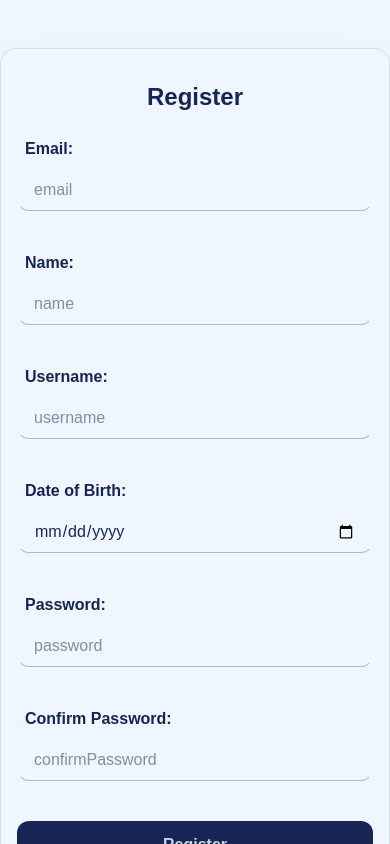
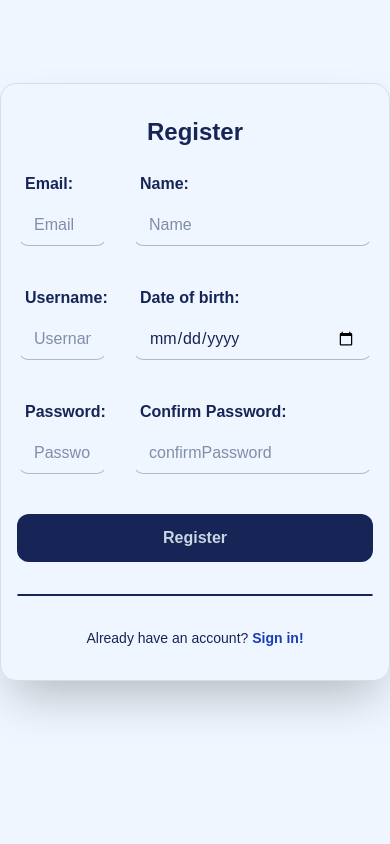
Before and after one commit to nnitiV/BoardWorld, a Next.js app in the folder ui/: page /register in a window 390 px wide. Shown: the top 844 px of the page. Built offline with nearby package versions, Linux system fonts and the light colour scheme; a web font is replaced by a local one.

Commit message:
refactor(frontend): Refactored frontend and did some bug fixing.

```diff
--- a/ui/src/app/(auth)/login/page.tsx
+++ b/ui/src/app/(auth)/login/page.tsx
@@ -1,5 +1,9 @@
 "use client";
 
+import CheckboxInput from "@/components/form/CheckboxInput";
+import ErrorDiv from "@/components/form/ErrorDiv";
+import FormButton from "@/components/form/FormsButton";
+import TextInput from "@/components/form/TextInput";
 import { useLoginMutation } from "@/hooks/useAuthMutation";
 import { useDeviceId } from "@/hooks/useDeviceId";
 import Link from "next/link";
@@ -13,72 +17,47 @@ export default function Login() {
   const errorMessage =
     error?.response?.data?.message || "An unexpected network error occurred.";
   const deviceIdRef = useDeviceId();
+
   const handleSubmit = async (e: React.SubmitEvent<HTMLFormElement>) => {
     e.preventDefault();
     const deviceId = deviceIdRef.current;
     loginUser({ login, password, rememberMe, deviceId });
   };
+
   return (
     <div className="min-h-[calc(100vh-80px)] w-full flex items-center justify-center py-12">
       <div className="shadow-2xl w-full mx-auto p-4 py-8 border text-blue-950 border-black/10 rounded-2xl md:w-1/3 ">
         <h1 className=" text-2xl font-semibold text-center mb-8">Login</h1>
-        {isError && (
-          <div className="bg-red-50 border mb-6 border-red-200 text-red-700 px-4 py-3 rounded-xl text-sm font-medium animate-fade-in">
-            {errorMessage}
-          </div>
-        )}
+        <ErrorDiv isError={isError} errorMessage={errorMessage} />
         <form onSubmit={handleSubmit} className="flex flex-col gap-8">
-          <div className="flex flex-col mb-4 gap-2">
-            <label htmlFor="login" className="ms-2 text-blue-950 font-bold">
-              Login:
-            </label>
-            <input
+          <TextInput
             type="text"
             id="login"
-              name="login"
             placeholder="login"
-              value={login}
+            label="Login:"
+            inputValue={login}
             onChange={(e) => setLogin(e.target.value)}
-              className="border border-transparent border-b-black/25 rounded-xl px-4 py-2 outline-0 transition-all focus:shadow-sm focus:border-blue-950"
+            classes="flex flex-col mb-4 gap-2"
           />
-          </div>
-          <div className="flex flex-col mb-4 gap-2">
-            <label htmlFor="password" className="ms-2 text-blue-950 font-bold">
-              password:
-            </label>
-            <input
+          <TextInput
             type="password"
             id="password"
-              name="password"
             placeholder="password"
-              value={password}
+            label="Password:"
+            inputValue={login}
             onChange={(e) => setPassword(e.target.value)}
-              className="border border-transparent border-b-black/25 rounded-xl px-4 py-2 outline-0 transition-all focus:shadow-sm focus:border-blue-950"
+            classes="flex flex-col mb-4 gap-2"
           />
-          </div>
-          <div className="remember-me-container w-fit ps-1">
-            <input
-              type="checkbox"
+          <CheckboxInput
+            label="Remember me"
             id="remember-me"
-              name="_remember_me"
             checked={rememberMe}
-              onChange={(e) => setRememberMe(e.target.checked)}
-              className="appearance-none w-3 h-3 border me-2 rounded-xl cursor-pointer transition-all checked:bg-black"
+            setChecked={setRememberMe}
+            classes="remember-me-container w-fit ps-1"
           />
-            <label
-              htmlFor="remember-me"
-              className="text-blue-950 font-semibold cursor-pointer"
-            >
-              Remember me
-            </label>
-          </div>
-          <button
-            type="submit"
-            disabled={isPending}
-            className="bg-blue-950 w-full block mx-auto text-slate-300 font-bold px-10 py-3 rounded-xl transition-all cursor-pointer hover:bg-blue-900 focus:ring-4 focus:ring-blue-100"
-          >
+          <FormButton isPending={isPending} >
               {isPending ? "Logging in..." : "Login"}
-          </button>
+          </FormButton>
         </form>
         <hr className="my-8 border border-blue-950 rounded-2xl" />
         <div className="text-center text-sm text-slate-600 space-y-2">
--- a/ui/src/app/(auth)/register/page.tsx
+++ b/ui/src/app/(auth)/register/page.tsx
@@ -1,4 +1,8 @@
 "use client";
+import DateInput from "@/components/form/DateInput";
+import ErrorDiv from "@/components/form/ErrorDiv";
+import FormButton from "@/components/form/FormsButton";
+import TextInput from "@/components/form/TextInput";
 import { useRegisterMutation } from "@/hooks/useAuthMutation";
 import { RegisterCredentials } from "@/types/auth.type";
 import { isStrongPassword, isValidEmail } from "@/utils/validator";
@@ -18,6 +22,7 @@ export default function Register() {
   const { mutate: register, isPending, isError, error } = useRegisterMutation();
   const errorMessage =
     error?.response?.data?.message || "An unexpected network error occurred.";
+
   const handleSettingsChange = (
     event: ChangeEvent<HTMLInputElement, HTMLInputElement>,
   ) => {
@@ -29,6 +34,7 @@ export default function Register() {
       [fieldName]: newValue,
     }));
   };
+
   const handleSubmit = async (e: React.SubmitEvent<HTMLFormElement>) => {
     e.preventDefault();
     if (
@@ -42,12 +48,14 @@ export default function Register() {
       setLocalError("Please, provide value for all fields.");
       return;
     }
-    if(!isValidEmail(registerUser.email)){
+    if (!isValidEmail(registerUser.email)) {
       setLocalError("Please, provide a valid email.");
       return;
     }
-    if(!isStrongPassword(registerUser.password)){
-        setLocalError("Please, provide a strong password (Bigger than 8 characters, lowercase, uppercase and a number).");
+    if (!isStrongPassword(registerUser.password)) {
+      setLocalError(
+        "Please, provide a strong password (Bigger than 8 characters, lowercase, uppercase and a number).",
+      );
       return;
     }
     if (registerUser.password !== confirmPassword) {
@@ -63,112 +71,69 @@ export default function Register() {
         <h1 className="text-center text-2xl text-blue-950 font-bold mb-6">
           Register
         </h1>
-        {(localError || isError) && (
-          <div className="bg-red-50 border mb-6 border-red-200 text-red-700 px-4 py-3 rounded-xl text-sm font-medium animate-fade-in">
-            {localError || errorMessage}
-          </div>
-        )}
+        <ErrorDiv isError={isError} errorMessage={errorMessage} />
         <form
           onSubmit={handleSubmit}
           className="grid grid-cols-1 md:grid-cols-2 gap-6"
         >
-          <div className="flex flex-col mb-4 gap-2">
-            <label htmlFor="email" className="ms-2 text-blue-950 font-bold">
-              Email:
-            </label>
-            <input
+          <TextInput
+            label="Email:"
+            placeholder="Email"
+            id="email"
+            inputValue={registerUser.email}
+            onChange={handleSettingsChange}
             type="email"
-              id="email"
-              name="email"
-              placeholder="email"
-              value={registerUser.email}
+            classes="flex flex-col mb-4 gap-2"
+          />
+          <TextInput
+            label="Name:"
+            placeholder="Name"
+            id="name"
+            inputValue={registerUser.name}
             onChange={handleSettingsChange}
-              className="border border-transparent border-b-black/25 rounded-xl px-4 py-2 outline-0 transition-all focus:shadow-sm focus:border-blue-950"
+            type="email"
+            classes="flex flex-col mb-4 gap-2"
           />
-          </div>
-          <div className="flex flex-col mb-4 gap-2">
-            <label htmlFor="name" className="ms-2 text-blue-950 font-bold">
-              Name:
-            </label>
-            <input
-              type="text"
-              id="name"
-              name="name"
-              placeholder="name"
-              value={registerUser.name}
+          <TextInput
+            label="Username:"
+            placeholder="Username"
+            id="username"
+            inputValue={registerUser.username}
             onChange={handleSettingsChange}
-              className="border border-transparent border-b-black/25 rounded-xl px-4 py-2 outline-0 transition-all focus:shadow-sm focus:border-blue-950"
+            type="email"
+            classes="flex flex-col mb-4 gap-2"
           />
-          </div>
-          <div className="flex flex-col mb-4 gap-2">
-            <label htmlFor="username" className="ms-2 text-blue-950 font-bold">
-              Username:
-            </label>
-            <input
-              type="text"
-              id="username"
-              name="username"
-              placeholder="username"
-              value={registerUser.username}
-              onChange={handleSettingsChange}
-              className="border border-transparent border-b-black/25 rounded-xl px-4 py-2 outline-0 transition-all focus:shadow-sm focus:border-blue-950"
-            />
-          </div>
-          <div className="flex flex-col mb-4 gap-2">
-            <label
-              htmlFor="dateOfBirth"
-              className="ms-2 text-blue-950 font-bold"
-            >
-              Date of Birth:
-            </label>
-            <input
-              type="date"
+          <DateInput
+            label="Date of birth:"
+            placeholder="dd/mm/yyyy"
             id="dateOfBirth"
-              name="dateOfBirth"
-              placeholder="dateOfBirth"
             value={registerUser.dateOfBirth}
             onChange={handleSettingsChange}
-              className="border border-transparent border-b-black/25 rounded-xl px-4 py-2 outline-0 transition-all focus:shadow-sm focus:border-blue-950"
+            classes="flex flex-col mb-4 gap-2"
           />
-          </div>
-          <div className="flex flex-col mb-4 gap-2">
-            <label htmlFor="password" className="ms-2 text-blue-950 font-bold">
-              Password:
-            </label>
-            <input
-              type="password"
+          <TextInput
+            label="Password:"
+            placeholder="Password"
             id="password"
-              name="password"
-              placeholder="password"
-              value={registerUser.password}
+            inputValue={registerUser.password}
             onChange={handleSettingsChange}
-              className="border border-transparent border-b-black/25 rounded-xl px-4 py-2 outline-0 transition-all focus:shadow-sm focus:border-blue-950"
+            type="email"
+            classes="flex flex-col mb-4 gap-2"
           />
-          </div>
-          <div className="flex flex-col mb-4 gap-2">
-            <label
-              htmlFor="confirmPassword"
-              className="ms-2 text-blue-950 font-bold"
-            >
-              Confirm Password:
-            </label>
-            <input
-              type="password"
+          <TextInput
+            label="Confirm Password:"
+            placeholder="confirmPassword"
             id="confirmPassword"
-              name="confirmPassword"
-              placeholder="confirmPassword"
-              value={confirmPassword}
+            inputValue={confirmPassword}
             onChange={(e) => setConfirmPassword(e.target.value)}
-              className="border border-transparent border-b-black/25 rounded-xl px-4 py-2 outline-0 transition-all focus:shadow-sm focus:border-blue-950"
+            type="email"
+            classes="flex flex-col mb-4 gap-2"
           />
-          </div>
-          <button
-            type="submit"
-            disabled={isPending}
-            className="md:col-span-2 bg-blue-950 w-full block mx-auto text-slate-300 font-bold px-10 py-3 rounded-xl transition-all cursor-pointer hover:bg-blue-900 focus:ring-4 focus:ring-blue-100"
-          >
-            Register
-          </button>
+          <FormButton
+            isPending={isPending}
+            classes="col-span-2">
+              {isPending ? "Regitering..." : "Register"}
+            </FormButton>
         </form>
         <hr className="my-8 border border-blue-950 rounded-2xl" />
         <div className="text-center text-sm text-slate-600 space-y-2">
--- /dev/null
+++ b/ui/src/components/form/CheckboxInput.tsx
@@ -0,0 +1,34 @@
+interface CheckboxInputProps {
+  classes: string;
+  label: string;
+  id: string;
+  checked: boolean;
+  setChecked: (value: boolean) => void;
+}
+
+export default function CheckboxInput({
+  classes,
+  label,
+  id,
+  checked,
+  setChecked,
+}: CheckboxInputProps) {
+  return (
+    <div className={classes}>
+      <input
+        type="checkbox"
+        id={id}
+        name={id}
+        checked={checked}
+        onChange={(e) => setChecked(e.target.checked)}
+        className="appearance-none w-3 h-3 border me-2 rounded-xl cursor-pointer transition-all checked:bg-black"
+      />
+      <label
+        htmlFor={id}
+        className="text-blue-950 font-semibold cursor-pointer"
+      >
+        {label}
+      </label>
+    </div>
+  );
+}
--- /dev/null
+++ b/ui/src/components/form/DateInput.tsx
@@ -0,0 +1,34 @@
+interface DateInputProps {
+  classes: string;
+  label: string;
+  id: string;
+  placeholder: string;
+  value: string;
+  onChange: (event: React.ChangeEvent<HTMLInputElement>) => void;
+}
+
+export default function DateInput({
+  classes,
+  label,
+  id,
+  placeholder,
+  value,
+  onChange,
+}: DateInputProps) {
+  return (
+    <div className={classes}>
+      <label htmlFor="dateOfBirth" className="ms-2 text-blue-950 font-bold">
+        {label}
+      </label>
+      <input
+        type="date"
+        id={id}
+        name={id}
+        placeholder={placeholder}
+        value={value}
+        onChange={onChange}
+        className="border border-transparent border-b-black/25 rounded-xl px-4 py-2 outline-0 transition-all focus:shadow-sm focus:border-blue-950"
+      />
+    </div>
+  );
+}
--- /dev/null
+++ b/ui/src/components/form/ErrorDiv.tsx
@@ -0,0 +1,16 @@
+interface ErrorDivProps {
+  isError: boolean;
+  errorMessage: string;
+}
+
+export default function ErrorDiv({ isError, errorMessage }: ErrorDivProps) {
+  return (
+    <>
+      {isError && (
+        <div className="bg-red-50 border mb-6 border-red-200 text-red-700 px-4 py-3 rounded-xl text-sm font-medium animate-fade-in">
+          {errorMessage}
+        </div>
+      )}
+    </>
+  );
+}
--- /dev/null
+++ b/ui/src/components/form/FormsButton.tsx
@@ -0,0 +1,24 @@
+import { ReactNode } from "react";
+
+interface ButtonProps {
+  classes?: string;
+  isPending: boolean;
+  children: ReactNode
+}
+
+export default function FormButton({
+  classes,
+  isPending,
+  children
+}: ButtonProps) {
+  return (
+    <button
+      type="submit"
+      disabled={isPending}
+      className={`bg-blue-950 w-full block mx-auto text-slate-300 font-bold px-10 py-3 rounded-xl transition-all cursor-pointer
+         hover:bg-blue-900 focus:ring-4 focus:ring-blue-100 ${classes}`}
+    >
+      {children}
+    </button>
+  );
+}
--- /dev/null
+++ b/ui/src/components/form/TextInput.tsx
@@ -0,0 +1,36 @@
+interface TextInputProps {
+  classes: string,
+  type: "text" | "password" | "email";
+  id: string;
+  label: string;
+  placeholder: string;
+  inputValue: string;
+  onChange: (event: React.ChangeEvent<HTMLInputElement>) => void;
+}
+
+export default function TextInput({
+  classes,
+  type,
+  id,
+  placeholder,
+  inputValue,
+  label,
+  onChange,
+}: TextInputProps) {
+  return (
+    <div className={classes}>
+      <label htmlFor={id} className="ms-2 text-blue-950 font-bold">
+        {label}
+      </label>
+      <input
+        type={type}
+        id={id}
+        name={id}
+        placeholder={placeholder}
+        value={inputValue}
+        onChange={onChange}
+        className="border border-transparent border-b-black/25 rounded-xl px-4 py-2 focus:outline-none transition-all focus:shadow-sm focus:border-blue-950"
+      />
+    </div>
+  );
+}
--- a/ui/src/hooks/useAuthMutation.ts
+++ b/ui/src/hooks/useAuthMutation.ts
@@ -8,7 +8,7 @@ import {
   RegisterCredentials,
   RegisterResponse,
 } from "@/types/auth.type";
-import { Axios, AxiosError } from "axios";
+import { AxiosError } from "axios";
 import { jwtDecode } from "jwt-decode";
 
 export function useLoginMutation() {
--- a/ui/src/middleware.ts
+++ b/ui/src/middleware.ts
@@ -24,7 +24,7 @@ export function middleware(request: NextRequest) {
 
   if (pathname === "/login" || pathname === "/register") {
     if (isLoggedIn) {
-      const redirectUrl = userRole === "ADMIN" ? "/admin" : "/orders";
+      const redirectUrl = userRole === "ADMIN" ? "/admin" : "/";
       return NextResponse.redirect(new URL(redirectUrl, request.url));
     }
   }
--- a/ui/src/services/authService.ts
+++ b/ui/src/services/authService.ts
@@ -1,5 +1,4 @@
 import api from "@/lib/axios";
-import { useAuthStore } from "@/stores/authStore";
 import {
   LoginCredentials,
   LoginResponse,
```
Lines whose indentation alone changed are shown as unchanged.
